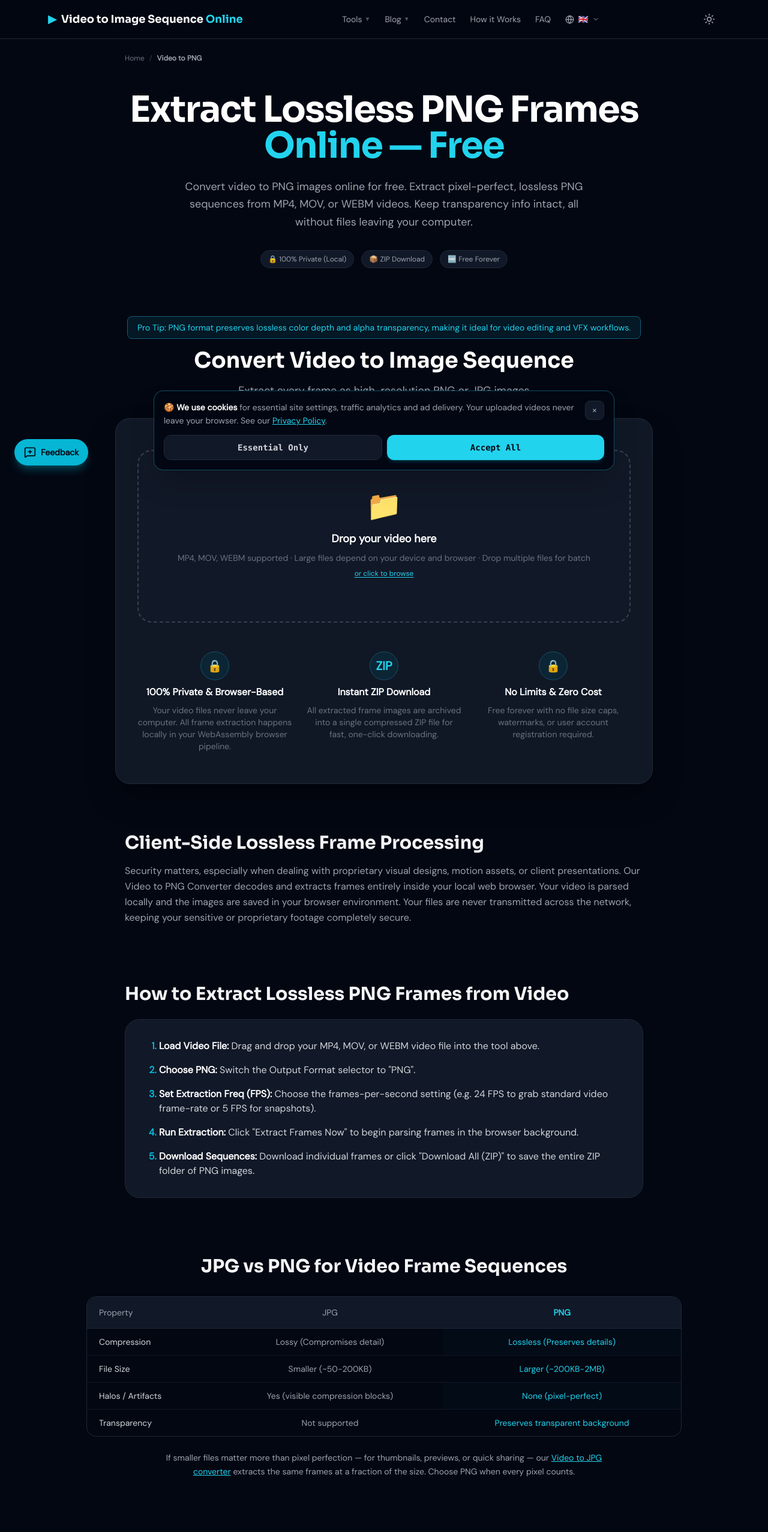
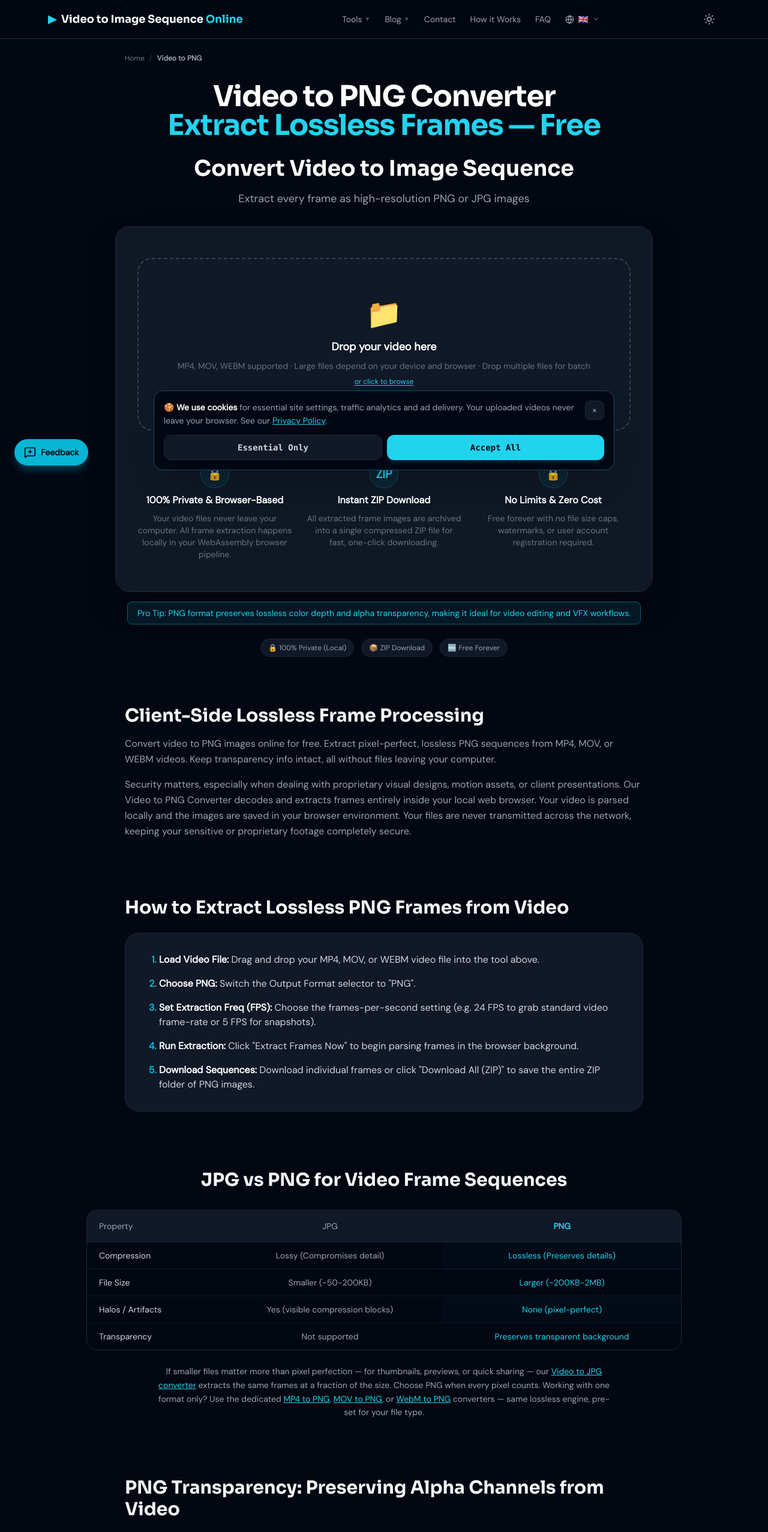
Before and after one commit to msachal5700/video-to-image-sequence, a React (Vite) app: page /video-to-png in a window 1280 px wide. Shown: the top 2554 px of the page at 60% size. Built offline with nearby package versions, Linux system fonts and the light colour scheme.

Commit message:
Video to PNG rescue: Option A H1 + hero trim, PNG cluster link matrix, blog anchor diversification, homepage body link

```diff
--- a/i18n/locales/en.json
+++ b/i18n/locales/en.json
@@ -647,8 +647,8 @@
   "videoToPng": {
     "title": "Video to PNG Converter Online Free — Extract PNG Frames Instantly",
     "description": "Convert video to PNG images online for free. Extract lossless PNG frames from MP4, MOV, and WEBM videos in your browser. No server upload required.",
-    "h1": "Extract Lossless PNG Frames",
-    "h1Sub": "Online — Free",
+    "h1": "Video to PNG Converter",
+    "h1Sub": "Extract Lossless Frames — Free",
     "hero": "Convert video to PNG images online for free. Extract pixel-perfect, lossless PNG sequences from MP4, MOV, or WEBM videos. Keep transparency info intact, all without files leaving your computer.",
     "keywords": "video to png, extract png frames, mp4 to png, lossless frame extractor"
   },
--- a/pages/Home.tsx
+++ b/pages/Home.tsx
@@ -356,6 +356,13 @@ const Home: React.FC = () => {
         <p className="text-gray-400 leading-relaxed">
           {t('home.outputChoose')}
         </p>
+        <p className="text-gray-400 leading-relaxed mt-6">
+          Need lossless frames specifically? Our dedicated{' '}
+          <Link to="/video-to-png" className="text-cyan-400 underline hover:text-cyan-300">
+            video to png converter
+          </Link>{' '}
+          extracts pixel-perfect PNG sequences with transparency support, right in your browser.
+        </p>
       </section>
 
       {/* ── WHO CAN USE THIS TOOL ── */}
--- a/pages/MovToPng.tsx
+++ b/pages/MovToPng.tsx
@@ -228,6 +228,11 @@ const MovToPng: React.FC = () => {
             </tbody>
           </table>
         </div>
+        <p className="text-gray-400 text-sm leading-relaxed mt-6">
+          Working with a mix of formats instead? The{' '}
+          <Link to="/video-to-png" className="text-cyan-400 underline hover:text-cyan-300">video to PNG converter for any format</Link>{' '}
+          runs the same lossless engine on MP4, MOV, WebM, and more.
+        </p>
       </section>
 
       <section className="max-w-4xl mx-auto py-12 px-4">
@@ -249,6 +254,10 @@ const MovToPng: React.FC = () => {
           <Link to="/mp4-to-png" className="bg-gray-900 border border-gray-800 rounded-2xl p-5 hover:border-cyan-500 transition block">
             <h3 className="text-cyan-400 font-semibold mb-2 text-sm">MP4 to PNG</h3>
             <p className="text-gray-500 text-xs">Standard MP4 H.264 → lossless PNG.</p>
+          </Link>
+          <Link to="/webm-to-png" className="bg-gray-900 border border-gray-800 rounded-2xl p-5 hover:border-cyan-500 transition block">
+            <h3 className="text-cyan-400 font-semibold mb-2 text-sm">WebM to PNG</h3>
+            <p className="text-gray-500 text-xs">Lossless PNG frames from WebM clips.</p>
           </Link>
           <Link to="/video-to-webp" className="bg-gray-900 border border-gray-800 rounded-2xl p-5 hover:border-cyan-500 transition block">
             <h3 className="text-cyan-400 font-semibold mb-2 text-sm">Video to WebP</h3>
--- a/pages/VideoToPng.tsx
+++ b/pages/VideoToPng.tsx
@@ -147,18 +147,21 @@ const VideoToPng: React.FC = () => {
       <Breadcrumb items={[{ label: 'Video to PNG', path: '/video-to-png' }]} />
 
       {/* ── HERO SECTION ── */}
-      <section className="text-center max-w-4xl mx-auto pt-10 pb-10 px-4">
-        <h1 className="text-4xl md:text-6xl font-bold text-white mb-6 leading-tight tracking-tight font-display">
+      <section className="text-center max-w-4xl mx-auto pt-6 pb-4 px-4">
+        <h1 className="text-3xl md:text-5xl font-bold text-white mb-3 leading-tight tracking-tight font-display">
           {t('videoToPng.h1')}<br />
           <span className="text-cyan-400">{t('videoToPng.h1Sub')}</span>
         </h1>
+      </section>
 
-        <p className="text-lg text-gray-400 mb-8 max-w-2xl mx-auto leading-relaxed hero-description">
-          {t('videoToPng.hero')}
-        </p>
-
+      {/* Main Tool Content */}
+      <div className="animate-fade-in min-h-[400px] px-4 max-w-5xl mx-auto text-center">
+        <VideoToImages />
+        <div className="mt-4 inline-block bg-cyan-950/40 border border-cyan-800 text-cyan-400 px-4 py-2 rounded-lg text-sm font-medium">
+          {t('common.tipPng')}
+        </div>
         {/* Trust badges */}
-        <div className="flex flex-wrap justify-center gap-3 text-xs text-gray-400 mb-10">
+        <div className="flex flex-wrap justify-center gap-3 text-xs text-gray-400 mt-6">
           {[
             t('badges.private'),
             t('badges.zip'),
@@ -169,14 +172,6 @@ const VideoToPng: React.FC = () => {
             </span>
           ))}
         </div>
-      </section>
-
-      {/* Main Tool Content */}
-      <div className="animate-fade-in min-h-[400px] px-4 max-w-5xl mx-auto text-center">
-        <div className="mb-4 inline-block bg-cyan-950/40 border border-cyan-800 text-cyan-400 px-4 py-2 rounded-lg text-sm font-medium">
-          {t('common.tipPng')}
-        </div>
-        <VideoToImages />
       </div>
 
       {/* ── BROWSER SECURITY & PRIVACY ── */}
@@ -184,6 +179,9 @@ const VideoToPng: React.FC = () => {
         <h2 className="text-2xl md:text-3xl font-bold mb-4 font-display">
           Client-Side Lossless Frame Processing
         </h2>
+        <p className="text-gray-400 leading-relaxed mb-4">
+          {t('videoToPng.hero')}
+        </p>
         <p className="text-gray-400 leading-relaxed">
           Security matters, especially when dealing with proprietary visual designs, motion assets, or client presentations. Our Video to PNG Converter decodes and extracts frames entirely inside your local web browser. Your video is parsed locally and the images are saved in your browser environment. Your files are never transmitted across the network, keeping your sensitive or proprietary footage completely secure.
         </p>
@@ -264,6 +262,19 @@ const VideoToPng: React.FC = () => {
             Video to JPG converter
           </Link>{' '}
           extracts the same frames at a fraction of the size. Choose PNG when every pixel counts.
+          Working with one format only? Use the dedicated{' '}
+          <Link to="/mp4-to-png" className="text-cyan-400 underline hover:text-cyan-300">
+            MP4 to PNG
+          </Link>
+          ,{' '}
+          <Link to="/mov-to-png" className="text-cyan-400 underline hover:text-cyan-300">
+            MOV to PNG
+          </Link>
+          , or{' '}
+          <Link to="/webm-to-png" className="text-cyan-400 underline hover:text-cyan-300">
+            WebM to PNG
+          </Link>{' '}
+          converters — same lossless engine, pre-set for your file type.
         </p>
       </section>
 
@@ -425,6 +436,18 @@ const VideoToPng: React.FC = () => {
             <h3 className="text-cyan-400 font-semibold mb-2 text-sm">Images to Video</h3>
             <p className="text-gray-500 text-xs">Stitch frame sequences into a WebM video.</p>
           </Link>
+          <Link to="/mp4-to-png" className="bg-gray-900 border border-gray-800 rounded-2xl p-5 hover:border-cyan-500 transition block">
+            <h3 className="text-cyan-400 font-semibold mb-2 text-sm">MP4 to PNG</h3>
+            <p className="text-gray-500 text-xs">Dedicated converter for MP4 files — same lossless PNG output.</p>
+          </Link>
+          <Link to="/mov-to-png" className="bg-gray-900 border border-gray-800 rounded-2xl p-5 hover:border-cyan-500 transition block">
+            <h3 className="text-cyan-400 font-semibold mb-2 text-sm">MOV to PNG</h3>
+            <p className="text-gray-500 text-xs">Extract PNG frames from QuickTime MOV videos, alpha included.</p>
+          </Link>
+          <Link to="/webm-to-png" className="bg-gray-900 border border-gray-800 rounded-2xl p-5 hover:border-cyan-500 transition block">
+            <h3 className="text-cyan-400 font-semibold mb-2 text-sm">WebM to PNG</h3>
+            <p className="text-gray-500 text-xs">Pull lossless PNG stills from WebM clips and screen recordings.</p>
+          </Link>
         </div>
       </section>
 
--- a/pages/WebmToPng.tsx
+++ b/pages/WebmToPng.tsx
@@ -223,6 +223,11 @@ const WebmToPng: React.FC = () => {
             </tbody>
           </table>
         </div>
+        <p className="text-gray-400 text-sm leading-relaxed mt-6">
+          Have an MP4 or MOV file instead? You can{' '}
+          <Link to="/video-to-png" className="text-cyan-400 underline hover:text-cyan-300">extract lossless PNG frames from video</Link>{' '}
+          in any common format with the same engine.
+        </p>
       </section>
 
       <section className="max-w-4xl mx-auto py-12 px-4">
@@ -254,6 +259,10 @@ const WebmToPng: React.FC = () => {
             <h3 className="text-cyan-400 font-semibold mb-2 text-sm">MP4 to PNG</h3>
             <p className="text-gray-500 text-xs">Standard MP4 H.264 → lossless PNG.</p>
           </Link>
+          <Link to="/mov-to-png" className="bg-gray-900 border border-gray-800 rounded-2xl p-5 hover:border-cyan-500 transition block">
+            <h3 className="text-cyan-400 font-semibold mb-2 text-sm">MOV to PNG</h3>
+            <p className="text-gray-500 text-xs">Lossless PNG frames from QuickTime MOV videos.</p>
+          </Link>
           <Link to="/video-to-webp" className="bg-gray-900 border border-gray-800 rounded-2xl p-5 hover:border-cyan-500 transition block">
             <h3 className="text-cyan-400 font-semibold mb-2 text-sm">Video to WebP</h3>
             <p className="text-gray-500 text-xs">Modern format, 25–35% smaller than JPG, with alpha.</p>
--- a/pages/blog/AiBestFrameFromVideo.tsx
+++ b/pages/blog/AiBestFrameFromVideo.tsx
@@ -320,7 +320,7 @@ const AiBestFrameFromVideo = () => {
                 Convert MP4 to JPG frames →
               </Link>
               <Link to="/video-to-png" className="p-3.5 rounded-xl bg-gray-900 border border-gray-800 hover:border-cyan-500/50 text-sm text-gray-300 hover:text-white transition">
-                Convert video to PNG sequence →
+                Save video frames as PNG images →
               </Link>
               <Link to="/screenshot-from-video" className="p-3.5 rounded-xl bg-gray-900 border border-gray-800 hover:border-cyan-500/50 text-sm text-gray-300 hover:text-white transition">
                 Take high-res screenshot from video →
--- a/pages/blog/ExtractFramesOnline.tsx
+++ b/pages/blog/ExtractFramesOnline.tsx
@@ -64,7 +64,7 @@ const ExtractFramesOnline: React.FC = () => {
         </p>
         <ul className="list-disc pl-6 space-y-3 mt-4 text-gray-400">
           <li>
-            <strong className="text-white">Animation & VFX:</strong> Visual effects artists require individual frames to composite CGI element layers, perform clean rotoscoping masks, and adjust color levels. For VFX pipelines, using a <Link to="/video-to-png" className="text-cyan-400 hover:text-cyan-300 transition-colors font-medium underline underline-offset-4 decoration-cyan-400/30 hover:decoration-cyan-400">lossless video to PNG converter</Link> is essential since JPG compression creates color halos and muddy artifacts.
+            <strong className="text-white">Animation & VFX:</strong> Visual effects artists require individual frames to composite CGI element layers, perform clean rotoscoping masks, and adjust color levels. For VFX pipelines, using a tool to <Link to="/video-to-png" className="text-cyan-400 hover:text-cyan-300 transition-colors font-medium underline underline-offset-4 decoration-cyan-400/30 hover:decoration-cyan-400">convert video to PNG online</Link> is essential since JPG compression creates color halos and muddy artifacts.
           </li>
           <li>
             <strong className="text-white">Content Creation:</strong> Creating engaging thumbnails for YouTube, social media, or blogging requires a clean screenshot. Extracting a sequence of frames lets you search frame-by-frame to find the frame with perfect lighting, composition, and focus.
--- a/pages/blog/Mp4ToImageSequence.tsx
+++ b/pages/blog/Mp4ToImageSequence.tsx
@@ -63,7 +63,7 @@ const Mp4ToImageSequence: React.FC = () => {
             <strong className="text-white">Frame-Accurate Editing:</strong> Video editors and stop-motion artists need absolute precision. An image sequence guarantees you are seeing exactly what is rendered on that specific frame without video compression artifacts muddying the details. MP4 is a delivery codec that discards inter-frame differences, whereas an image sequence treats every frame as an independent, fully-rendered capture.
           </li>
           <li>
-            <strong className="text-white">VFX & Compositing:</strong> Industry-standard software like After Effects, Nuke, and DaVinci Resolve handle image sequences natively, allowing for complex node-based compositing. To ensure zero loss of color information and pixel values during multi-pass rendering, artists use a <Link to="/video-to-png" className="text-cyan-400 hover:text-cyan-300 transition-colors font-medium underline underline-offset-4 decoration-cyan-400/30 hover:decoration-cyan-400">video to PNG sequence online</Link> tool to convert the MP4 before doing chroma-keying, tracking, or coloring work.
+            <strong className="text-white">VFX & Compositing:</strong> Industry-standard software like After Effects, Nuke, and DaVinci Resolve handle image sequences natively, allowing for complex node-based compositing. To ensure zero loss of color information and pixel values during multi-pass rendering, artists use a <Link to="/video-to-png" className="text-cyan-400 hover:text-cyan-300 transition-colors font-medium underline underline-offset-4 decoration-cyan-400/30 hover:decoration-cyan-400">PNG frame sequence extractor</Link> tool to convert the MP4 before doing chroma-keying, tracking, or coloring work.
           </li>
           <li>
             <strong className="text-white">Machine Learning & Computer Vision:</strong> AI models need training data in the form of thousands of images. Extracting an image sequence from a video is the fastest way to build datasets for object detection and computer vision training.
--- a/pages/blog/VideoFrameExtractorUseCases.tsx
+++ b/pages/blog/VideoFrameExtractorUseCases.tsx
@@ -94,7 +94,7 @@ const VideoFrameExtractorUseCases: React.FC = () => {
           <li><strong className="text-white">Medical imaging:</strong> Extract frames from surgical procedure recordings to build annotated surgical action recognition datasets.</li>
         </ul>
         <p>
-          PNG format is strongly preferred for ML datasets because it's lossless — JPG compression introduces subtle pixel-level artifacts that can confuse training pipelines, especially for edge detection tasks. Use the <Link to="/video-to-png" className="text-cyan-400 hover:text-cyan-300 underline underline-offset-4">Video to PNG extractor</Link> when building training data.
+          PNG format is strongly preferred for ML datasets because it's lossless — JPG compression introduces subtle pixel-level artifacts that can confuse training pipelines, especially for edge detection tasks. Use it to <Link to="/video-to-png" className="text-cyan-400 hover:text-cyan-300 underline underline-offset-4">pull lossless PNG stills from a video</Link> when building training data.
         </p>
 
         <GoogleAdUnit />
```
